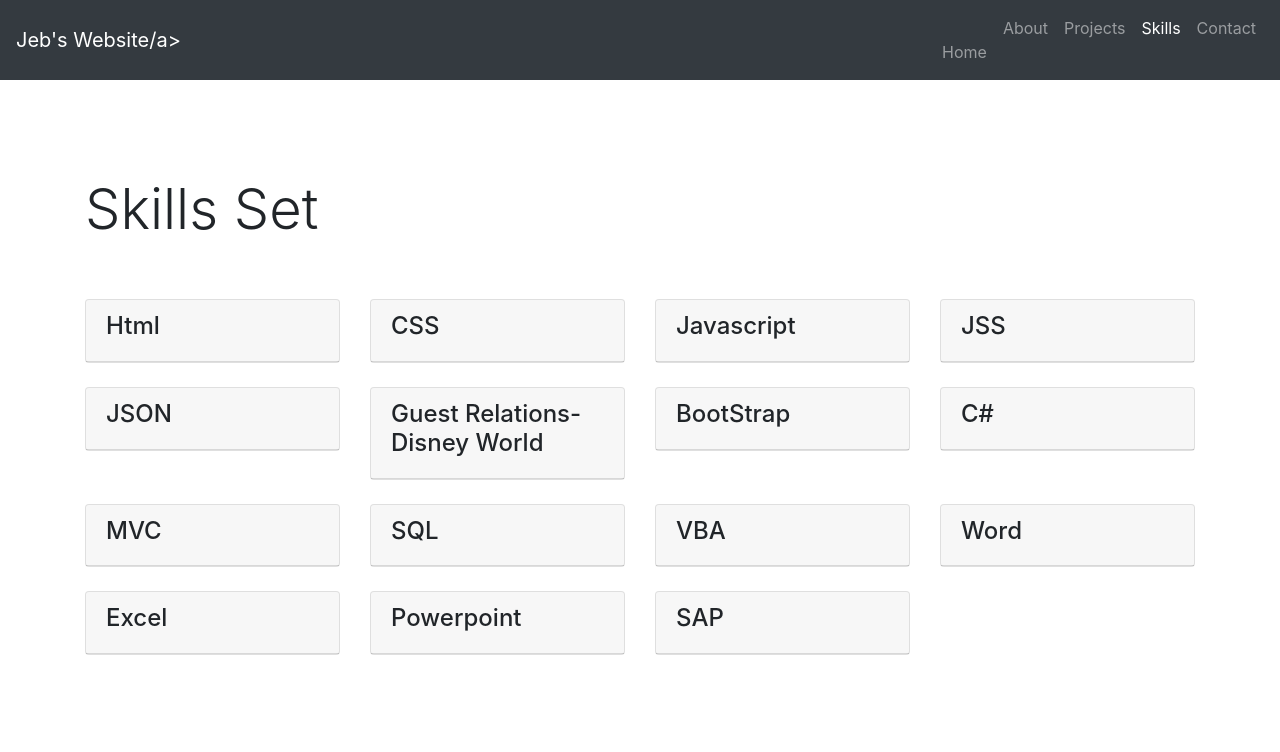
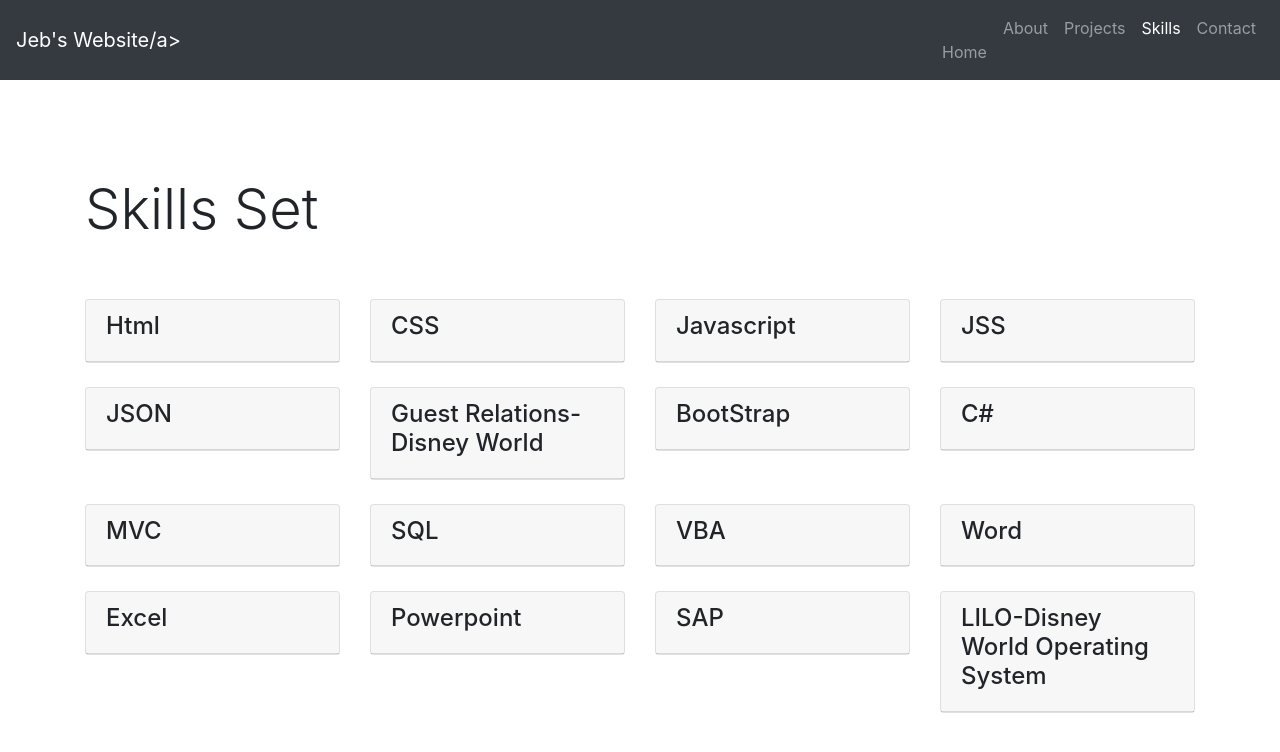
Before and after one commit to gamedayjeb5/gamedayjeb5, a plain HTML site: page skills.html in a window 1280 px wide. Drawn offline with nearby package versions, Linux system fonts and the light colour scheme.

Commit message:
Update skills.html

```diff
--- a/skills.html
+++ b/skills.html
@@ -10,7 +10,7 @@
   <script src="https://maxcdn.bootstrapcdn.com/bootstrap/4.3.1/js/bootstrap.js"></script>
   <link rel="stylesheet" href="style.css">
 
-  <title>Jeb Politte</title>
+  <title>Jeb's Website</title>
 </head>
 <body>
   <nav class="navbar navbar-expand-md bg-dark navbar-dark">
@@ -159,6 +159,14 @@
                 </div>
               </div>
             </div>
+            <div class="col-3">
+                <div class="card">
+                  <div class="card-header">
+                    <h4>LILO-Disney World Operating System</h4>
+                  </div>
+                </div>
+              </div>
+        </div>
   </div>
 </body>
 </html>
```
